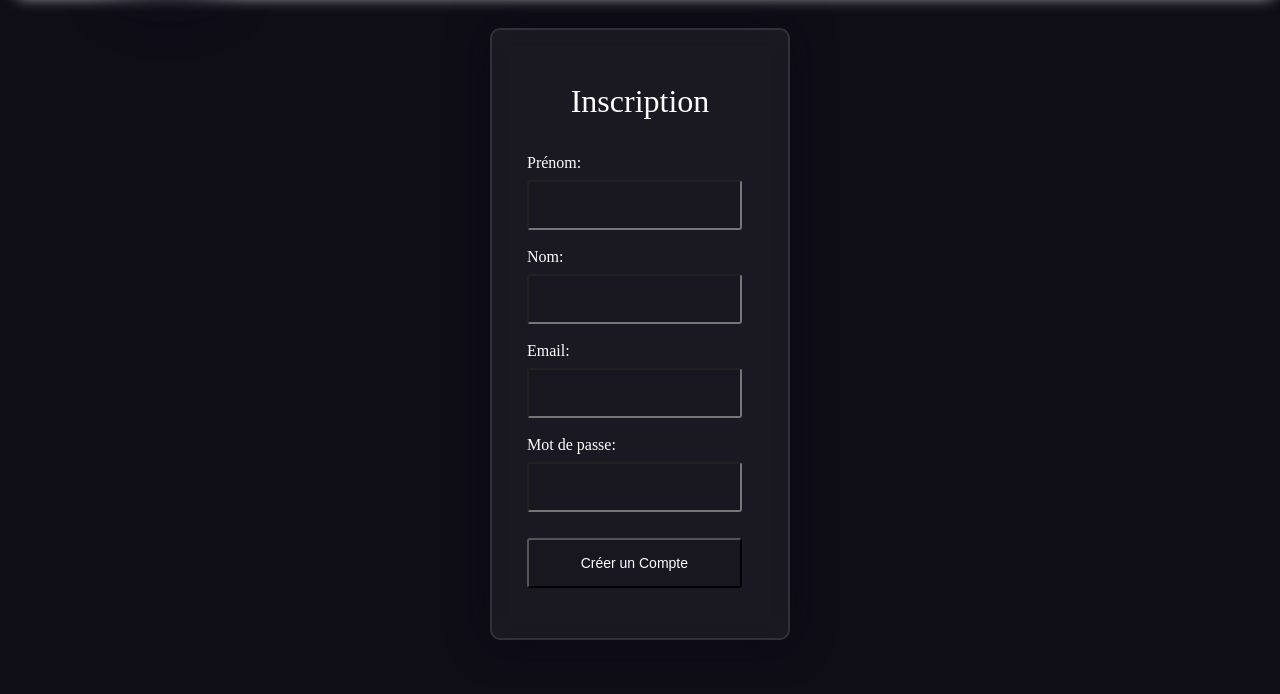
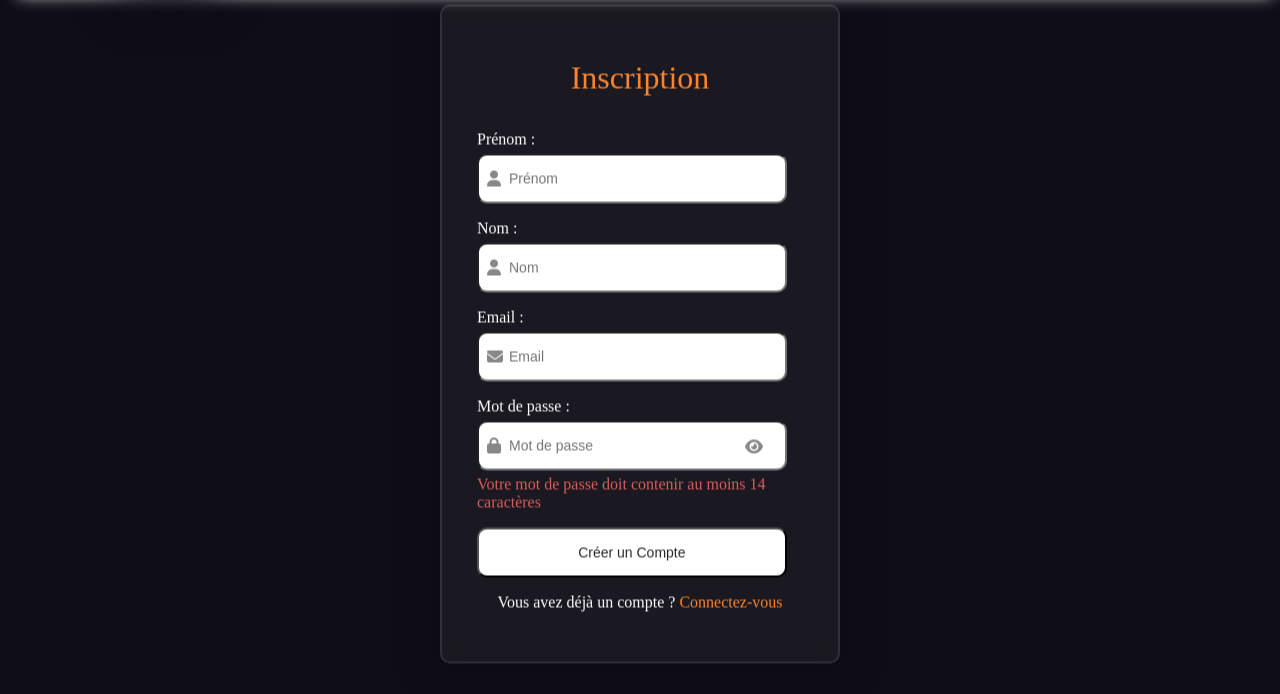
Before and after one commit to DavidChatton/Rescue_Burger, a PHP site: page /index.php?page=register in a window 1280 px wide. Shown: the part 106-800 px from the top of the page. Run offline with PHP 8.4, Linux system fonts and the light colour scheme.

Commit message:
feat(layout): added password length validation, password visibility toggle, and adjusted footer position - Modified password.js to include functionality for validating password length anddisplaying a message if the length requirement is not met - Implemented password visibility toggle for improved user experience Adjusted footer position to enhance layout consistency

```diff
--- a/Controller/login_controller.php
+++ b/Controller/login_controller.php
@@ -2,10 +2,6 @@
 
 if ($_SERVER['REQUEST_METHOD'] === 'POST' && isset($_POST['token']) && $_POST['token'] === $_SESSION['token']) {
 
-
-    echo '<pre>';
-    print_r($_POST['name']);
-    echo '</pre>';
 
     $email =  filter_var($_POST['email']);
     $password = $_POST['password'];
@@ -22,6 +18,7 @@ if ($_SERVER['REQUEST_METHOD'] === 'POST' && isset($_POST['token']) && $_POST['t
         $_SESSION['admin'] = $user['is_admin'];
 
         header('Location: ?page=homepage');
+
         exit();
 
     } else {
--- a/Controller/register_controller.php
+++ b/Controller/register_controller.php
@@ -1,11 +1,6 @@
 <?php
 
 if ($_SERVER['REQUEST_METHOD'] === 'POST'  && isset($_POST['token']) && $_POST['token'] === $_SESSION['token']) {
-
-
-    echo '<pre>';
-    print_r($_POST['name']);
-    echo '</pre>';
 
     $error = false;
 
--- a/Controller/shoppingcart_controller.js
+++ b/Controller/shoppingcart_controller.js
@@ -1,7 +1,6 @@
 function addToCart (event,id) {
   event.preventDefault();
     console.log(id);
-
 
     const form = new FormData();
     form.append("id", id);
@@ -16,7 +15,7 @@ function addToCart (event,id) {
     })
     .then(response => response.json()) // transformation de la réponse en json
     .then(response => {
-      console.log(response); // gestion de la réponse
+      console.log(response);
     })
     .catch(error => console.error('fetch error')
 
--- a/View/layout.php
+++ b/View/layout.php
@@ -39,7 +39,7 @@
                         <a href="?page=disconnect" style="--i:3;"> Se déconnecter</a>
 
                         <a href="?page=shoppingcart">
-                                <i class="fa-solid fa-cart-shopping" style="--i4;"></i>
+                                <i class="fa-solid fa-cart-shopping" style="--i:4;"></i>
                                 <span>
                                 <?php if(is_null($_SESSION['cart'])){
                                     echo 0;
@@ -64,13 +64,13 @@
     <main>
         <?php require 'Controller/' . $route . '_controller.php'; ?>
     </main>
-    <div class="separating">
+    <footer>
+        <div class="separating">
         <hr>
-    </div>
-
-    <footer>
+        </div>
         <p>©2024 RESCUE BURGER. All Rights Reserved. Privacy • Terms & Conditions • Contact</p>
     </footer>
+    <script src = "index.js"></script>
     <script src="Controller/shoppingcart_controller.js"></script>
 </body>
 
--- a/View/register.php
+++ b/View/register.php
@@ -1,11 +1,37 @@
 
 <form method="post" enctype="multipart/form-data">
     <h3>Inscription</h3>
-    Prénom: <input type="text" name="firstname" required><br>
-    Nom: <input type="text" name="lastname" required><br>
-    Email: <input type="email" name="email" required><br>
-    Mot de passe: <input type="password" name="password" required><br>
 
+    <p>Prénom :</p>
+    <div class="input-group">
+        <i class="fas fa-user input-icon"></i>
+        <input type="text" id="name" name="firstname" placeholder="Prénom" required>
+    </div>
+
+    <p>Nom :</p>
+    <div class="input-group">
+        <i class="fas fa-user input-icon"></i>
+        <input type="text" id="name" name="lastname" placeholder="Nom" required>
+    </div>
+
+    <p>Email :</p>
+    <div class="input-group">
+        <i class="fas fa-envelope input-icon"></i>
+        <input type="email" name="email" placeholder="Email" required>
+    </div>
+
+    <p>Mot de passe :</p>
+    <div class="input-group-password">
+        <i class="fas fa-lock input-icon"></i>
+        <input type="password" placeholder="Mot de passe" name="password" id="password" onblur="checkPassword()">
+        <span class="toggle-password" onclick="togglePasswordVisibility()">
+            <i class="fas fa-eye input-icon-eye"></i>
+        </span>
+    </div>
+    <p id="passwordMessage" class="error-password">Votre mot de passe doit contenir au moins 14 caractères</p>
     <input type="hidden" name="token" value="<?= $_SESSION['token']?>" />
-    <input type="submit" value="Créer un Compte">
+    <input type="submit" class="btn-create-account" value="Créer un Compte">
+    <div class="register-footer">
+        Vous avez déjà un compte ? <a href="?page=login">Connectez-vous</a>
+    </div>
 </form>
--- a/assets/style/style.css
+++ b/assets/style/style.css
@@ -75,26 +86,117 @@
       margin-left: 2.5rem;
       position: relative;
     }
-
     #check {
       display: none;
     }
-
     .icons {
       position: absolute;
       right: 5%;
+      top: 0;
       font-size: 2.8rem;
       color: white;
       cursor: pointer;
       display: inline-flex;
-    right: 5%;
     }
-
     .icons #close-icon {
       display: none;
     }
-  /* FIN NAVBAR */
-
+/*--------------------------------------------- FIN NAVBAR ------------------------------------------------*/
+/*--------------------------------------------- PAGE REGISTER ------------------------------------------------*/
+  form {
+    width: 400px;
+    display: flex;
+    flex-direction: column;
+    background-color: rgba(255, 255, 255, 0.047);
+    position: absolute;
+    transform: translate(-50%, -50%);
+    top: 55%;
+    left: 50%;
+    border-radius: 10px;
+    backdrop-filter: blur(10px);
+    border: 2px solid rgba(255, 255, 255, 0.1);
+    box-shadow: 0 0 40px rgba(8, 7, 16, 0.6);
+    padding: 50px 35px;
+    z-index: 1;
+    color: white;
+  }
+  form h3 {
+    color: #FC842C;
+    font-size: 32px;
+    margin-bottom: 2rem;
+    font-weight: 500;
+    line-height: 42px;
+    text-align: center;
+  }
+  .input-group {
+    position: relative;
+    margin: 5px 0px 1rem 0px;
+  }
+  input,
+  textarea {
+    color: #282828;
+    display: block;
+    height: 50px;
+    width: 95%;
+    background-color: white;
+    border-radius: 10px;
+    padding: 0 10px;
+    font-size: 14px;
+    font-weight: 300;
+  }
+  .input-icon {
+    position: absolute;
+    left: 10px;
+    top: 50%;
+    transform: translateY(-50%);
+    color: #888;
+  }
+  input[type="text"],input[type="email"],input[type="password"]  {
+      padding-left: 30px; /* Ajouter du padding à gauche pour éviter que le texte ne soit caché sous l'icône */
+  }
+  .input-group-password {
+      position: relative;
+      margin: 5px 0px 5px 0px;
+  }
+  .error-password {
+      color: #da5e5c;
+      margin-bottom: 1rem;
+  }
+  .btn-create-account{
+    cursor: pointer;
+  }
+  .btn-create-account:hover {
+    background-color:#E6E6E6;
+  }
+  .register-footer {
+      text-align: center;
+      margin-top: 1rem;
+  }
+  .register-footer a {
+      text-decoration: none;
+      color: #FC842C;
+  }
+  .input-icon-eye {
+      color: #888888;
+      position: absolute;
+      right: 5rem;
+      top: 2.6rem;
+  }
+  /*--------------------------------------------- FIN PAGE REGISTER ----------------------------------------------*/
+  /*--------------------------------------------- PAGE LOGIN --------------------------------*/
+  .btn-login {
+    margin-top: 1rem;
+    width: 95%;
+    background-color: #d01a1a83;
+    color: #ffffff;
+    padding: 15px 0;
+    font-size: 18px;
+    font-weight: 500;
+    border-radius: 5px;
+    cursor: pointer;
+    z-index: 2;
+  }
+  /*----------------------------------------- FIN PAGE LOGIN -------------------------------*/
   a {
     text-decoration: none;
   }
@@ -131,21 +229,6 @@
     margin-top: 2rem;
     flex-wrap: wrap;
   }
-
-  input,
-  textarea {
-    color: white;
-    display: block;
-    height: 50px;
-    width: 95%;
-    background-color: rgba(0, 0, 0, 0.07);
-    border-radius: 3px;
-    padding: 0 10px;
-    margin-top: 8px;
-    font-size: 14px;
-    font-weight: 300;
-  }
-
   label {
     color: white;
     display: block;
@@ -153,29 +236,18 @@
     font-size: 16px;
     font-weight: 500;
   }
-
   .card-title h3 {
     font-size: xx-large;
-  }
-
-  form h3 {
-    color: white;
-    font-size: 32px;
-    font-weight: 500;
-    line-height: 42px;
-    text-align: center;
   }
   btn-category {
     border-radius: 50%;
     background: #a92c28;
     height: 50px;
   }
-
   .product-price {
     font-size: 1.25rem;
     font-weight: 600;
   }
-
   .btn-product {
     background-color: #ff8906;
     height: 3rem;
@@ -302,59 +345,15 @@ h1 {
 h2 {
   color: black;
 }
-
   /* BREAKPOINT */
-   form {
-    width: 300px;
-    display: flex;
-    flex-direction: column;
-    background-color: rgba(255, 255, 255, 0.047);
-    position: absolute;
-    transform: translate(-50%, -50%);
-    top: 55%;
-    left: 50%;
-    border-radius: 10px;
-    backdrop-filter: blur(10px);
-    border: 2px solid rgba(255, 255, 255, 0.1);
-    box-shadow: 0 0 40px rgba(8, 7, 16, 0.6);
-    padding: 50px 35px;
-    z-index: 1;
-    color: white;
-  }
-
-
-  form h3 {
-    color: white;
-    margin-bottom: 2rem;
-    font-weight: 500;
-    line-height: 42px;
-    text-align: center;
-  }
-  .submit {
-    margin-top: 50px;
-    width: 100%;
-    background-color: #d01a1a83;
-    color: #ffffff;
-    padding: 15px 0;
-    font-size: 18px;
-    font-weight: 500;
-    border-radius: 5px;
-    cursor: pointer;
-    z-index: 2;
-  }
-
-
   .container {
     padding: 2rem;
   }
-
-
    #add-parent {
     display: flex;
     justify-content: center;
     margin-top: 2%;
   }
-
    #add {
     cursor: pointer;
   }
--- /dev/null
+++ b/index.js
@@ -0,0 +1,23 @@
+function checkPassword() {
+    const passwordStrength = document.getElementById("password").value.length;
+    const messageElement = document.getElementById("passwordMessage");
+
+    if (passwordStrength < 14) {
+        messageElement.textContent = "Votre mot de passe est trop court, il doit comprendre au moins 14 caractères.";
+    } else {
+        messageElement.textContent = ""; // Efface le message s'il est déjà présent
+    }
+}
+
+function togglePasswordVisibility() {
+    const passwordInput = document.getElementById("password");
+    const toggleIcon = document.querySelector(".input-icon-eye");
+
+    if (passwordInput.type === "password") {
+      passwordInput.type = "text";
+      toggleIcon.classList.replace("fa-eye", "fa-eye-slash");
+    } else {
+      passwordInput.type = "password";
+      toggleIcon.classList.replace("fa-eye-slash", "fa-eye");
+    }
+  }
--- a/index.php
+++ b/index.php
@@ -23,12 +23,11 @@ $availableRoutes = [
 'edit_product',
 'delete_product'
 ];
-/* echo 'page: '.$_GET['page']; */
+
 $route = 'homepage';
 
 if (isset($_GET['page']) && in_array($_GET['page'], $availableRoutes)) {
     $route = $_GET['page'];
-    //die($route);
 }
 
 $verifLoggedRoutes = ['login', 'homepage', 'show_student', 'register', 'allproducts', 'add_categorie','edit_categorie','delete_categorie','add_product','delete_product', 'shoppingcart', 'edit_product'];
@@ -37,5 +36,5 @@ if (!isset($_SESSION['logged']) && !in_array($_GET['page'], $verifLoggedRoutes))
     header('location: ?page=homepage');
     exit();
 }
-/* echo $route; */
+
 require 'View/layout.php';
```
Also changed, not shown: other parts of assets/style/style.css (+24 -70 lines), View/login.php (+17 -7 lines), 3 other files. Lines whose indentation alone changed are shown as unchanged.
